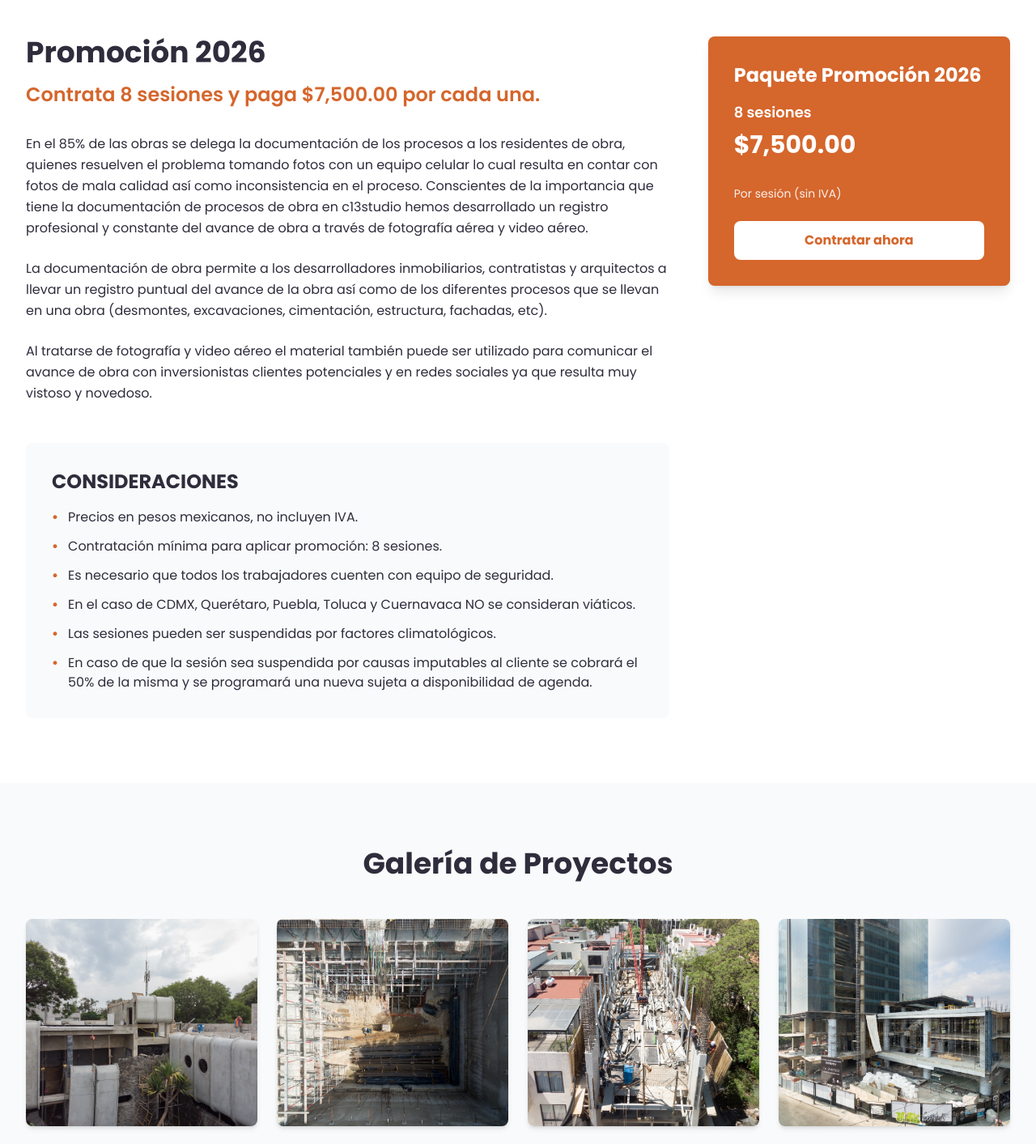
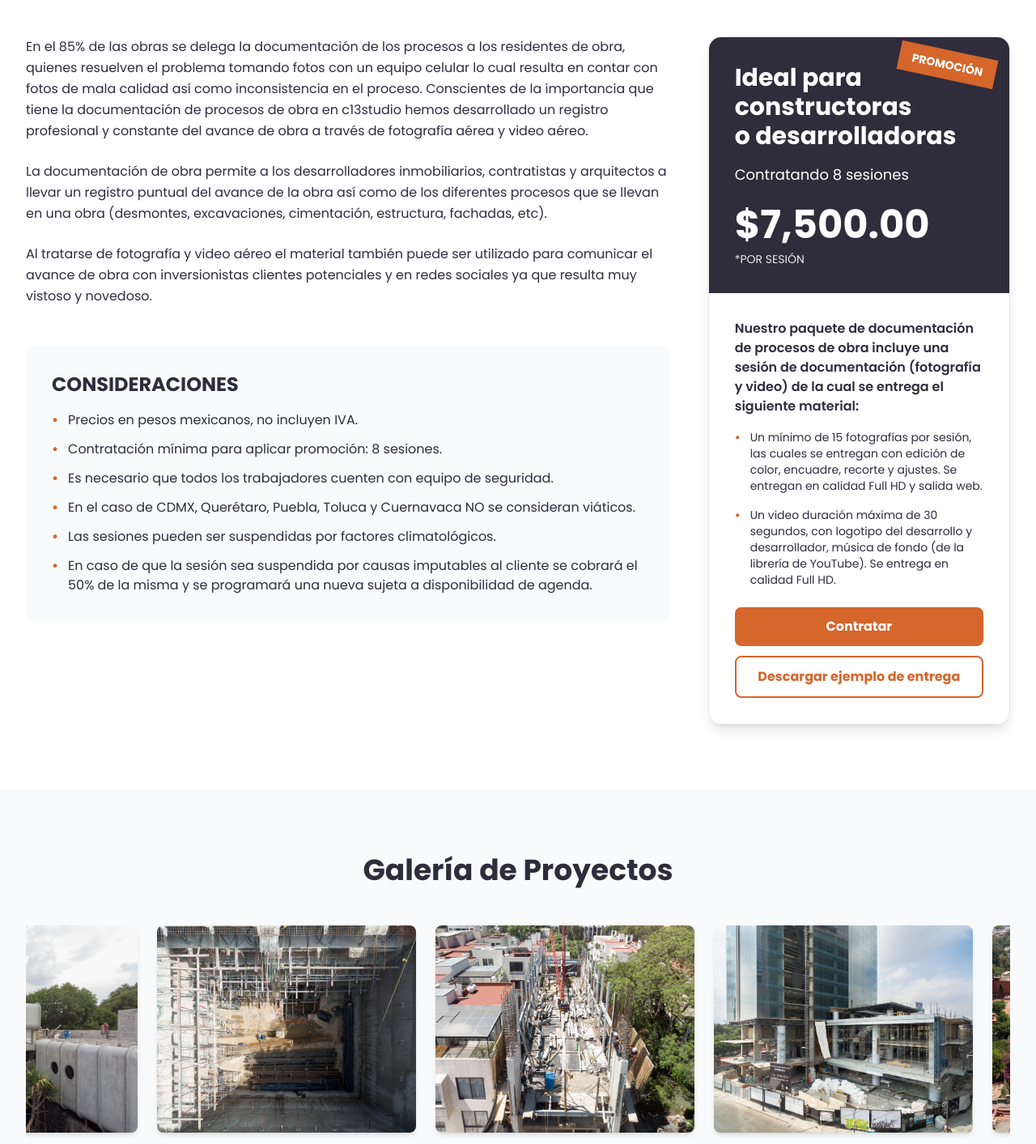
Before and after one commit to chapsMX/c13studio_2026, a Next.js app: page /documentacion in a window 1280 px wide. Shown: the part 500-1913 px from the top of the page at 81% size. Built offline with nearby package versions, Linux system fonts and the light colour scheme.

Commit message:
refactor: update promo box design, add download button, make portfolio carousel

```diff
--- a/app/documentacion/page.tsx
+++ b/app/documentacion/page.tsx
@@ -5,6 +5,62 @@ import Header from '@/components/Header'
 import Footer from '@/components/Footer'
 
 const CAROUSEL_IMAGES = Array.from({ length: 6 }, (_, i) => `/images/carousel-dpo-${i + 1}.jpg`)
+
+function PortfolioCarousel() {
+  const scrollContainerRef = useRef<HTMLDivElement>(null)
+
+  useEffect(() => {
+    const container = scrollContainerRef.current
+    if (!container) return
+
+    let scrollAmount = 0
+    const scroll = () => {
+      scrollAmount += 0.5
+      container.scrollLeft = scrollAmount
+      if (scrollAmount > container.scrollWidth - container.clientWidth) {
+        scrollAmount = 0
+      }
+      requestAnimationFrame(scroll)
+    }
+
+    const animationId = requestAnimationFrame(scroll)
+    return () => cancelAnimationFrame(animationId)
+  }, [])
+
+  return (
+    <div className="max-w-7xl mx-auto px-4 sm:px-6 lg:px-8">
+      <div
+        ref={scrollContainerRef}
+        className="overflow-x-auto scrollbar-hide"
+      >
+        <div className="flex gap-6 pb-4 w-max">
+          {Array.from({ length: 8 }, (_, idx) => (
+            <div
+              key={idx + 1}
+              className="flex-shrink-0 overflow-hidden rounded-lg shadow-md hover:shadow-lg transition"
+            >
+              <img
+                src={`/images/portafolio-dpo-${idx + 1}.jpg`}
+                alt={`Proyecto ${idx + 1}`}
+                className="w-80 h-64 object-cover hover:scale-105 transition duration-300"
+              />
+            </div>
+          ))}
+        </div>
+      </div>
+
+      <style>{`
+        .scrollbar-hide::-webkit-scrollbar {
+          display: none;
+        }
+        .scrollbar-hide {
+          -ms-overflow-style: none;
+          scrollbar-width: none;
+        }
+      `}</style>
+    </div>
+  )
+}
 
 export default function Documentacion() {
   const [currentImage, setCurrentImage] = useState(0)
@@ -50,13 +106,6 @@ export default function Documentacion() {
           <div className="grid md:grid-cols-3 gap-12">
             {/* Left Column - 2/3 */}
             <div className="md:col-span-2">
-              <h2 className="text-4xl font-bold text-c13-dark mb-4">
-                Promoción 2026
-              </h2>
-              <p className="text-2xl font-semibold text-c13-orange mb-8">
-                Contrata 8 sesiones y paga $7,500.00 por cada una.
-              </p>
-
               <div className="space-y-6 text-c13-dark leading-relaxed">
                 <p>
                   En el 85% de las obras se delega la documentación de los procesos a los residentes de obra, quienes resuelven el problema tomando fotos con un equipo celular lo cual resulta en contar con fotos de mala calidad así como inconsistencia en el proceso. Conscientes de la importancia que tiene la documentación de procesos de obra en c13studio hemos desarrollado un registro profesional y constante del avance de obra a través de fotografía aérea y video aéreo.
@@ -107,51 +156,74 @@ export default function Documentacion() {
 
             {/* Right Column - 1/3 */}
             <div className="md:col-span-1">
-              <div className="sticky top-32 p-8 bg-c13-orange rounded-lg text-white shadow-lg">
-                <h3 className="text-2xl font-bold mb-4">
-                  Paquete Promoción 2026
+              <div className="sticky top-32 border border-gray-200 rounded-2xl overflow-hidden shadow-lg">
+                {/* Header Dark */}
+                <div className="relative bg-c13-dark p-8 text-white">
+                  <div className="absolute top-4 right-4 bg-c13-orange text-white px-4 py-2 transform rotate-12 font-bold text-sm">
+                    PROMOCIÓN
+                  </div>
+                  <h3 className="text-3xl font-bold mb-4">
+                    Ideal para constructoras<br />o desarrolladoras
                   </h3>
-                <p className="text-lg font-semibold mb-2">
-                  8 sesiones
+                  <p className="text-lg mb-6">
+                    Contratando 8 sesiones
                   </p>
-                <p className="text-3xl font-bold mb-8">
+                  <p className="text-5xl font-bold mb-2">
                     $7,500.00
                   </p>
-                <p className="text-sm opacity-90 mb-6">
-                  Por sesión (sin IVA)
+                  <p className="text-sm opacity-90">
+                    *POR SESIÓN
                   </p>
+                </div>
+
+                {/* Body White */}
+                <div className="p-8 bg-white">
+                  <p className="text-c13-dark font-semibold mb-4">
+                    Nuestro paquete de documentación de procesos de obra incluye una sesión de documentación (fotografía y video) de la cual se entrega el siguiente material:
+                  </p>
+
+                  <ul className="space-y-4 text-c13-dark text-sm mb-6">
+                    <li className="flex gap-3">
+                      <span className="text-c13-orange font-bold flex-shrink-0">•</span>
+                      <span>Un mínimo de 15 fotografías por sesión, las cuales se entregan con edición de color, encuadre, recorte y ajustes. Se entregan en calidad Full HD y salida web.</span>
+                    </li>
+                    <li className="flex gap-3">
+                      <span className="text-c13-orange font-bold flex-shrink-0">•</span>
+                      <span>Un video duración máxima de 30 segundos, con logotipo del desarrollo y desarrollador, música de fondo (de la librería de YouTube). Se entrega en calidad Full HD.</span>
+                    </li>
+                  </ul>
+
+                  <div className="space-y-3">
                     <a
                       href="https://wa.me/525572507711?text=Hola%20c13studio%2C%20me%20interesa%20el%20paquete%20de%20Documentaci%C3%B3n%20de%20Obra%20Promoci%C3%B3n%202026"
                       target="_blank"
                       rel="noopener noreferrer"
-                  className="block w-full text-center bg-white text-c13-orange font-bold py-3 rounded-lg hover:bg-gray-100 transition"
+                      className="block w-full text-center bg-c13-orange text-white font-bold py-3 rounded-lg hover:bg-c13-orange/90 transition"
                     >
-                  Contratar ahora
+                      Contratar
                     </a>
+                    <a
+                      href="#"
+                      className="block w-full text-center border-2 border-c13-orange text-c13-orange font-bold py-3 rounded-lg hover:bg-c13-orange/10 transition"
+                    >
+                      Descargar ejemplo de entrega
+                    </a>
+                  </div>
+                </div>
               </div>
             </div>
           </div>
         </div>
       </section>
 
-      {/* Portfolio Gallery */}
+      {/* Portfolio Gallery - Carousel */}
       <section className="py-20 bg-gray-50">
-        <div className="max-w-7xl mx-auto px-4 sm:px-6 lg:px-8">
-          <h2 className="text-4xl font-bold text-c13-dark text-center mb-12">
+        <div className="max-w-7xl mx-auto px-4 sm:px-6 lg:px-8 mb-12">
+          <h2 className="text-4xl font-bold text-c13-dark text-center">
             Galería de Proyectos
           </h2>
-          <div className="grid md:grid-cols-4 gap-6">
-            {Array.from({ length: 8 }, (_, i) => (
-              <div key={i + 1} className="group overflow-hidden rounded-lg shadow-md hover:shadow-lg transition">
-                <img
-                  src={`/images/portafolio-dpo-${i + 1}.jpg`}
-                  alt={`Proyecto ${i + 1}`}
-                  className="w-full h-64 object-cover group-hover:scale-105 transition duration-300"
-                />
         </div>
-            ))}
-          </div>
-        </div>
+        <PortfolioCarousel />
       </section>
 
       {/* FAQ Section - Placeholder */}
```
Lines whose indentation alone changed are shown as unchanged.
